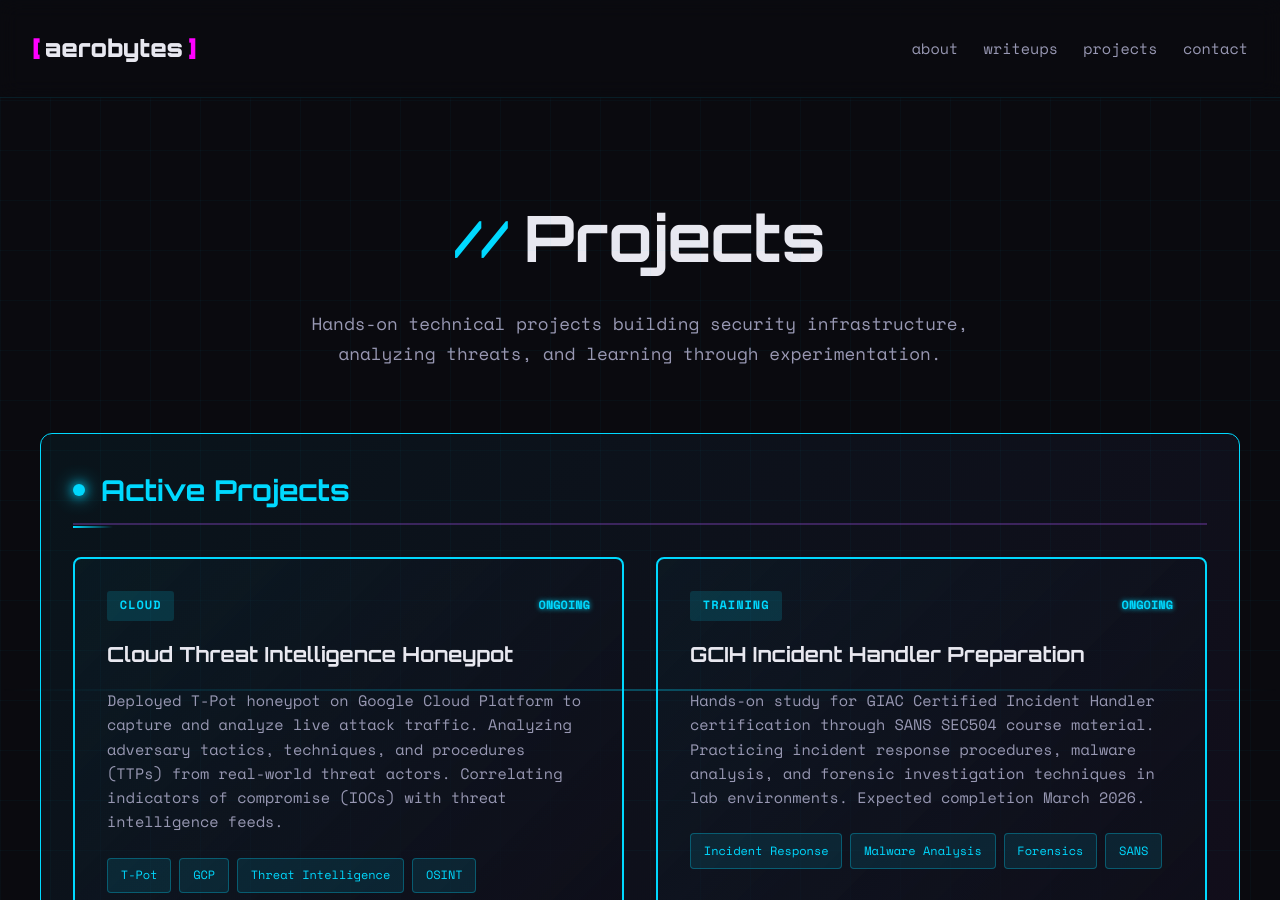
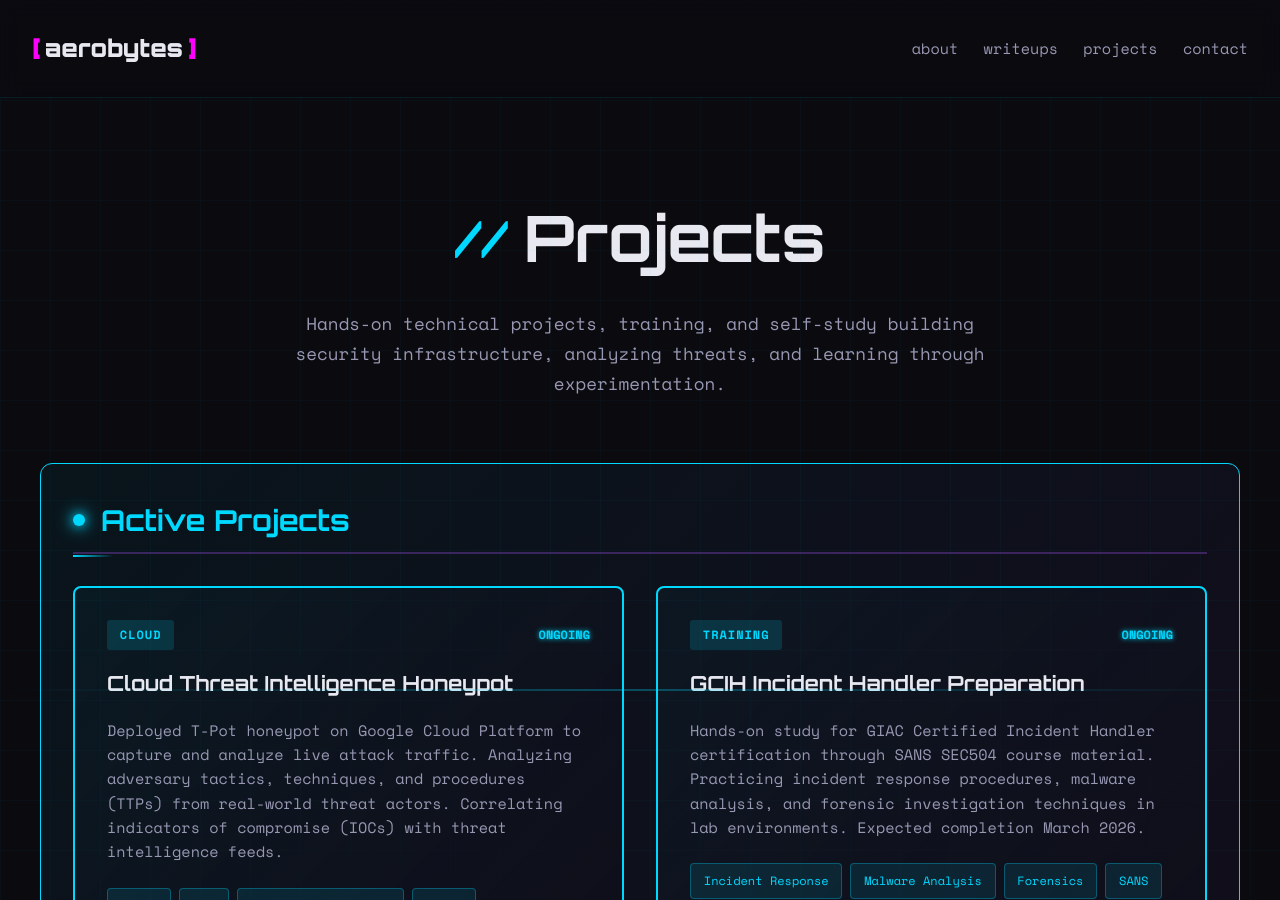
Before and after one commit to Aeronique/aerobytes-site, a Jekyll site: the page built from projects.html, in a window 1280 px wide and 900 px high. Built offline with Jekyll 4.4.1, drawn with Linux system fonts in a browser that asks for light colours.

Commit message:
Update projects.html

```diff
--- a/projects.html
+++ b/projects.html
@@ -11,7 +11,7 @@ permalink: /projects/
                 <span class="section-number">//</span>
                 <span>Projects</span>
             </h1>
-            <p class="page-description">Hands-on technical projects building security infrastructure, analyzing threats, and learning through experimentation.</p>
+            <p class="page-description">Hands-on technical projects, training, and self-study building security infrastructure, analyzing threats, and learning through experimentation.</p>
         </div>
 
         <!-- Ongoing Projects Section -->
```
